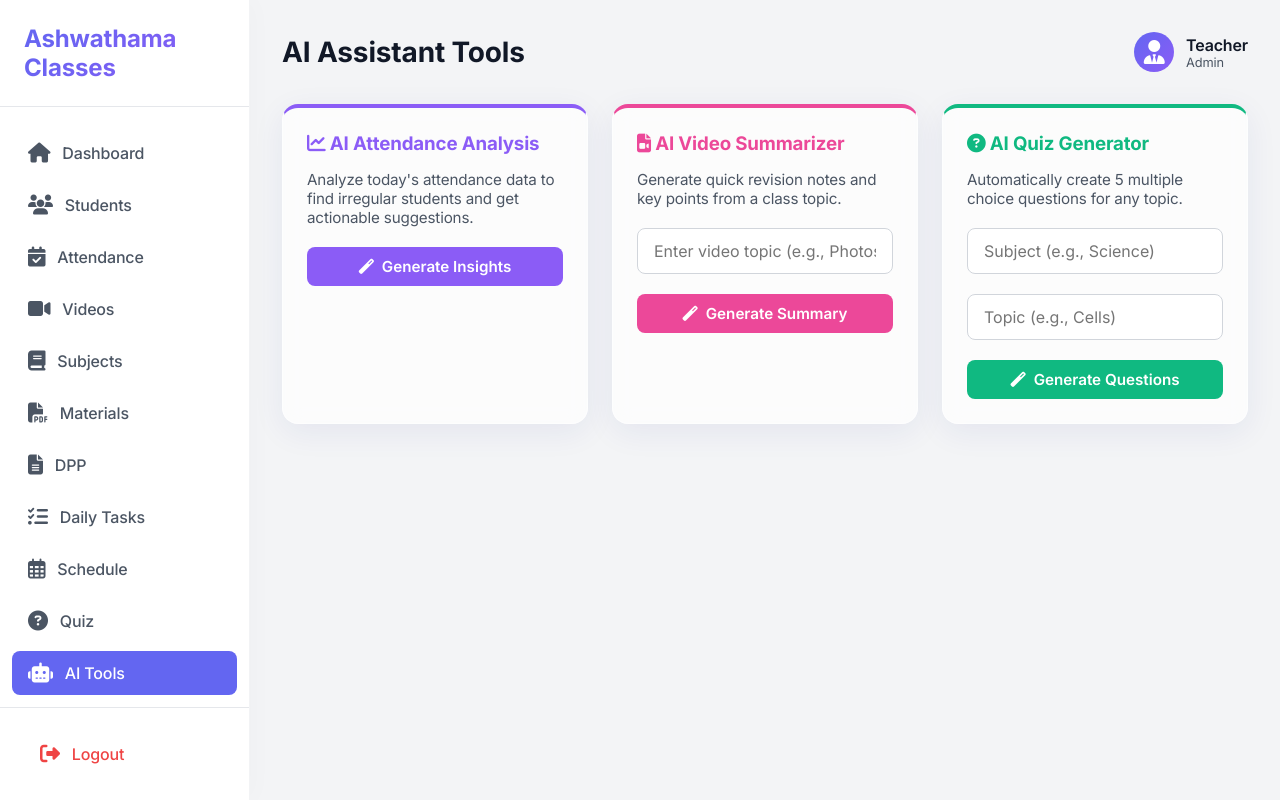
After one commit to lovelybruno4u-stack/kuchbhi2, a Flask app: page /teacher/ai_tools in a window 1280 px wide. The commit adds this page. Run offline with Flask 3, Linux system fonts and the light colour scheme; the visitor is signed in with stand-in values (Sample User, id 1).

Commit message:
feat: Implement OpenAI tools for Teacher and Student dashboards
- Added `openai` dependency and configured OpenAI client in `app.py`.
- Implemented `/api/teacher/*` endpoints for AI attendance analysis, video summary generation, quiz generation, and announcement creation.
- Implemented `/api/student/chat` endpoint for the AI Study Chatbot.
- Added `/teacher/ai_tools` and `/student/chatbot` UI pages, and integrated AI generation button into the announcements page.
- Created `credentials.json` per requirements.

Co-authored-by: lovelybruno4u-stack <271917843+lovelybruno4u-stack@users.noreply.github.com>

````diff
--- a/app.py
+++ b/app.py
@@ -3,6 +3,14 @@ import json
 from functools import wraps
 from flask import Flask, render_template, request, redirect, url_for, session, jsonify, flash, render_template_string
 from dotenv import load_dotenv
+from openai import OpenAI
+
+# Initialize OpenAI Client
+try:
+    openai_client = OpenAI(api_key=os.getenv('OPENAI_API_KEY'))
+except Exception as e:
+    print(f"Warning: OpenAI client initialization failed: {e}")
+    openai_client = None
 import gspread
 from google.oauth2.service_account import Credentials
 from datetime import datetime
@@ -826,7 +834,111 @@ def delete_announcement(id):
 
 
 
+
+@app.route('/teacher/ai_tools')
+@login_required(role='teacher')
+def teacher_ai_tools():
+    return render_template('teacher/ai_tools.html')
+
 # --- API Endpoints for AI Features (Teacher) ---
+
+@app.route('/api/teacher/generate_announcement', methods=['POST'])
+@login_required(role='teacher')
+def api_generate_announcement():
+    data = request.json
+    topic = data.get('topic', '')
+    if not openai_client:
+        return jsonify({'success': False, 'error': 'OpenAI API is not configured.'})
+    try:
+        response = openai_client.chat.completions.create(
+            model="gpt-4o-mini",
+            messages=[
+                {"role": "system", "content": "You are a professional educational administrator."},
+                {"role": "user", "content": f"Write a professional coaching class announcement about: {topic}"}
+            ]
+        )
+        message = response.choices[0].message.content
+        return jsonify({'success': True, 'message': message})
+    except Exception as e:
+        return jsonify({'success': False, 'error': str(e)})
+
+@app.route('/api/teacher/analyze_attendance', methods=['POST'])
+@login_required(role='teacher')
+def api_analyze_attendance():
+    attendance_data = get_data('ATTENDANCE_V2')
+    students = get_data('students')
+    if not openai_client:
+        return jsonify({'success': False, 'error': 'OpenAI API is not configured.'})
+
+    # Format data for AI
+    data_summary = f"Total students: {len(students)}\nTotal attendance records: {len(attendance_data)}\n"
+
+    try:
+        response = openai_client.chat.completions.create(
+            model="gpt-4o-mini",
+            messages=[
+                {"role": "system", "content": "You are a helpful data analyst for a school."},
+                {"role": "user", "content": f"Analyze attendance data and provide insights based on this summary:\n{data_summary}\nWhat are some general suggestions for improving attendance?"}
+            ]
+        )
+        insights = response.choices[0].message.content
+        return jsonify({'success': True, 'insights': insights})
+    except Exception as e:
+        return jsonify({'success': False, 'error': str(e)})
+
+@app.route('/api/teacher/summarize_video', methods=['POST'])
+@login_required(role='teacher')
+def api_summarize_video():
+    data = request.json
+    topic = data.get('topic', '')
+    if not openai_client:
+        return jsonify({'success': False, 'error': 'OpenAI API is not configured.'})
+    try:
+        response = openai_client.chat.completions.create(
+            model="gpt-4o-mini",
+            messages=[
+                {"role": "system", "content": "You are a helpful teacher assistant."},
+                {"role": "user", "content": f"Generate summary notes for revision for the following topic: {topic}"}
+            ]
+        )
+        summary = response.choices[0].message.content
+        return jsonify({'success': True, 'summary': summary})
+    except Exception as e:
+        return jsonify({'success': False, 'error': str(e)})
+
+@app.route('/api/teacher/generate_quiz', methods=['POST'])
+@login_required(role='teacher')
+def api_generate_quiz():
+    data = request.json
+    topic = data.get('topic', '')
+    subject = data.get('subject', '')
+    if not openai_client:
+        return jsonify({'success': False, 'error': 'OpenAI API is not configured.'})
+    try:
+        response = openai_client.chat.completions.create(
+            model="gpt-4o-mini",
+            messages=[
+                {"role": "system", "content": "You are a teacher creating a quiz. You must output EXACTLY valid JSON matching the requested format."},
+                {"role": "user", "content": f"Generate 5 MCQ questions with answers for the subject '{subject}' and topic '{topic}'. Return the output strictly as a JSON array of objects, where each object has the keys: 'question', 'option1', 'option2', 'option3', 'option4', and 'answer' (which must exactly match one of the options). Do not include markdown block formatting."}
+            ]
+        )
+
+        quiz_json_str = response.choices[0].message.content
+        import json
+
+        # Try to parse the json, removing markdown codeblocks if they exist
+        if quiz_json_str.startswith('```'):
+            quiz_json_str = '\n'.join(quiz_json_str.split('\n')[1:-1])
+
+        try:
+            questions = json.loads(quiz_json_str)
+        except json.JSONDecodeError:
+             return jsonify({'success': False, 'error': 'Failed to parse AI output. Try again.'})
+
+        return jsonify({'success': True, 'questions': questions})
+    except Exception as e:
+        return jsonify({'success': False, 'error': str(e)})
+
 
 
 
@@ -854,9 +966,9 @@ def old_student_my_videos():
 def old_student_attendance_view():
     return render_template('student/attendance_view.html')
 
-@app.route('/old_student_chatbot')
-@login_required(role='student')
-def old_student_chatbot():
+@app.route('/student/chatbot')
+@login_required(role='student')
+def student_chatbot():
     return render_template('student/chatbot.html')
 
 @app.route('/old_student_announcements')
@@ -1108,6 +1220,29 @@ def student_announcements_view():
 
 
 # --- API Endpoints for AI Features (Student) ---
+
+@app.route('/api/student/chat', methods=['POST'])
+@login_required(role='student')
+def api_student_chat():
+    data = request.json
+    message = data.get('message', '')
+
+    if not openai_client:
+        return jsonify({'success': False, 'error': 'OpenAI API is not configured.'})
+
+    try:
+        response = openai_client.chat.completions.create(
+            model="gpt-4o-mini",
+            messages=[
+                {"role": "system", "content": "You are a friendly and helpful tutor for a school student. Explain this concept in very simple words for a school student. If it's a math question, give a step-by-step solution."},
+                {"role": "user", "content": message}
+            ]
+        )
+        reply = response.choices[0].message.content
+        return jsonify({'success': True, 'reply': reply})
+    except Exception as e:
+        return jsonify({'success': False, 'error': str(e)})
+
 
 
 
--- a/requirements.txt
+++ b/requirements.txt
@@ -4,3 +4,4 @@ google-auth
 gunicorn
 python-dotenv
 pytz
+openai
--- a/templates/student/base.html
+++ b/templates/student/base.html
@@ -113,6 +113,11 @@
                 </a>
             </li>
                         <li class="nav-item">
+                <a href="{{ url_for('student_chatbot') }}" class="nav-link {% if request.path == url_for('student_chatbot') %}active{% endif %}">
+                    <i class="fas fa-robot"></i> AI Chatbot
+                </a>
+            </li>
+            <li class="nav-item">
                 <a href="{{ url_for('student_leaderboard') }}" class="nav-link {% if request.path == url_for('student_leaderboard') %}active{% endif %}">
                     <i class="fas fa-trophy"></i> Leaderboard
                 </a>
--- /dev/null
+++ b/templates/teacher/ai_tools.html
@@ -0,0 +1,156 @@
+{% extends 'teacher/base.html' %}
+
+{% block title %}AI Tools{% endblock %}
+{% block page_title %}AI Assistant Tools{% endblock %}
+
+{% block content %}
+<div class="dashboard-grid" style="grid-template-columns: repeat(auto-fit, minmax(300px, 1fr));">
+
+    <!-- AI Attendance Analyzer -->
+    <div class="glass-card" style="padding: 24px; border-top: 4px solid #8b5cf6;">
+        <h3 style="color: #8b5cf6; margin-bottom: 15px;"><i class="fas fa-chart-line"></i> AI Attendance Analysis</h3>
+        <p style="color: var(--text-secondary); margin-bottom: 20px; font-size: 0.95rem;">Analyze today's attendance data to find irregular students and get actionable suggestions.</p>
+        <button class="btn btn-primary" onclick="analyzeAttendance()" style="background: #8b5cf6; width: 100%;">
+            <i class="fas fa-magic"></i> Generate Insights
+        </button>
+        <div id="attendance-result" style="margin-top: 15px; display: none; padding: 15px; background: #f3f4f6; border-radius: 8px; font-size: 0.9rem; white-space: pre-wrap; color: #374151;"></div>
+    </div>
+
+    <!-- AI Video Summary -->
+    <div class="glass-card" style="padding: 24px; border-top: 4px solid #ec4899;">
+        <h3 style="color: #ec4899; margin-bottom: 15px;"><i class="fas fa-file-video"></i> AI Video Summarizer</h3>
+        <p style="color: var(--text-secondary); margin-bottom: 20px; font-size: 0.95rem;">Generate quick revision notes and key points from a class topic.</p>
+        <div class="form-group">
+            <input type="text" id="video-topic" class="form-control" placeholder="Enter video topic (e.g., Photosynthesis)">
+        </div>
+        <button class="btn btn-primary" onclick="summarizeVideo()" style="background: #ec4899; width: 100%;">
+            <i class="fas fa-magic"></i> Generate Summary
+        </button>
+        <div id="video-result" style="margin-top: 15px; display: none; padding: 15px; background: #f3f4f6; border-radius: 8px; font-size: 0.9rem; white-space: pre-wrap; color: #374151;"></div>
+    </div>
+
+    <!-- AI Quiz Generator -->
+    <div class="glass-card" style="padding: 24px; border-top: 4px solid #10b981;">
+        <h3 style="color: #10b981; margin-bottom: 15px;"><i class="fas fa-question-circle"></i> AI Quiz Generator</h3>
+        <p style="color: var(--text-secondary); margin-bottom: 20px; font-size: 0.95rem;">Automatically create 5 multiple choice questions for any topic.</p>
+        <div class="form-group">
+            <input type="text" id="quiz-subject" class="form-control" placeholder="Subject (e.g., Science)">
+        </div>
+        <div class="form-group">
+            <input type="text" id="quiz-topic" class="form-control" placeholder="Topic (e.g., Cells)">
+        </div>
+        <button class="btn btn-primary" onclick="generateQuiz()" style="background: #10b981; width: 100%;">
+            <i class="fas fa-magic"></i> Generate Questions
+        </button>
+        <div id="quiz-result" style="margin-top: 15px; display: none; padding: 15px; background: #f3f4f6; border-radius: 8px; font-size: 0.9rem; color: #374151;"></div>
+    </div>
+
+</div>
+
+<script>
+async function analyzeAttendance() {
+    const btn = event.currentTarget;
+    btn.innerHTML = '<i class="fas fa-spinner fa-spin"></i> Analyzing...';
+    btn.disabled = true;
+
+    try {
+        const res = await fetch('/api/teacher/analyze_attendance', {
+            method: 'POST',
+            headers: {'Content-Type': 'application/json'},
+            body: JSON.stringify({})
+        });
+        const data = await res.json();
+
+        const resultDiv = document.getElementById('attendance-result');
+        resultDiv.style.display = 'block';
+        if(data.success) {
+            resultDiv.innerHTML = '<strong>Insights:</strong><br>' + data.insights;
+        } else {
+            resultDiv.innerHTML = '<span style="color: red;">Error: ' + data.error + '</span>';
+        }
+    } catch(e) {
+        alert("Error connecting to AI");
+    }
+
+    btn.innerHTML = '<i class="fas fa-magic"></i> Generate Insights';
+    btn.disabled = false;
+}
+
+async function summarizeVideo() {
+    const topic = document.getElementById('video-topic').value;
+    if(!topic) return alert("Please enter a topic");
+
+    const btn = event.currentTarget;
+    btn.innerHTML = '<i class="fas fa-spinner fa-spin"></i> Generating...';
+    btn.disabled = true;
+
+    try {
+        const res = await fetch('/api/teacher/summarize_video', {
+            method: 'POST',
+            headers: {'Content-Type': 'application/json'},
+            body: JSON.stringify({topic: topic})
+        });
+        const data = await res.json();
+
+        const resultDiv = document.getElementById('video-result');
+        resultDiv.style.display = 'block';
+        if(data.success) {
+            resultDiv.innerHTML = '<strong>Summary Notes:</strong><br>' + data.summary;
+        } else {
+            resultDiv.innerHTML = '<span style="color: red;">Error: ' + data.error + '</span>';
+        }
+    } catch(e) {
+        alert("Error connecting to AI");
+    }
+
+    btn.innerHTML = '<i class="fas fa-magic"></i> Generate Summary';
+    btn.disabled = false;
+}
+
+async function generateQuiz() {
+    const subject = document.getElementById('quiz-subject').value;
+    const topic = document.getElementById('quiz-topic').value;
+    if(!subject || !topic) return alert("Please enter subject and topic");
+
+    const btn = event.currentTarget;
+    btn.innerHTML = '<i class="fas fa-spinner fa-spin"></i> Generating...';
+    btn.disabled = true;
+
+    try {
+        const res = await fetch('/api/teacher/generate_quiz', {
+            method: 'POST',
+            headers: {'Content-Type': 'application/json'},
+            body: JSON.stringify({subject: subject, topic: topic})
+        });
+        const data = await res.json();
+
+        const resultDiv = document.getElementById('quiz-result');
+        resultDiv.style.display = 'block';
+        if(data.success) {
+            let html = '<strong>Generated Questions:</strong><ol style="padding-left: 20px; margin-top: 10px;">';
+            data.questions.forEach(q => {
+                html += `<li style="margin-bottom: 15px;">
+                    <div>${q.question}</div>
+                    <ul style="list-style-type: lower-alpha; padding-left: 20px; color: #4b5563;">
+                        <li>${q.option1}</li>
+                        <li>${q.option2}</li>
+                        <li>${q.option3}</li>
+                        <li>${q.option4}</li>
+                    </ul>
+                    <div style="color: #10b981; font-weight: 500; margin-top: 5px;">Answer: ${q.answer}</div>
+                </li>`;
+            });
+            html += '</ol><p style="font-size: 0.8rem; color: #6b7280; margin-top: 10px;">Note: You can copy these to the Quiz section.</p>';
+            resultDiv.innerHTML = html;
+        } else {
+            resultDiv.innerHTML = '<span style="color: red;">Error: ' + data.error + '</span>';
+        }
+    } catch(e) {
+        alert("Error connecting to AI");
+    }
+
+    btn.innerHTML = '<i class="fas fa-magic"></i> Generate Questions';
+    btn.disabled = false;
+}
+</script>
+{% endblock %}
--- a/templates/teacher/base.html
+++ b/templates/teacher/base.html
@@ -125,6 +125,11 @@
             <li class="nav-item">
                 <a href="{{ url_for('teacher_quiz') }}" class="nav-link {% if request.path == url_for('teacher_quiz') %}active{% endif %}">
                     <i class="fas fa-question-circle"></i> Quiz
+                </a>
+            </li>
+            <li class="nav-item">
+                <a href="{{ url_for('teacher_ai_tools') }}" class="nav-link {% if request.path == url_for('teacher_ai_tools') %}active{% endif %}">
+                    <i class="fas fa-robot"></i> AI Tools
                 </a>
             </li>
             <li class="nav-item">
````
Also changed, not shown: templates/student/chatbot.html (added, +96 -0 lines), templates/teacher/announcements.html (+47 -0 lines).
